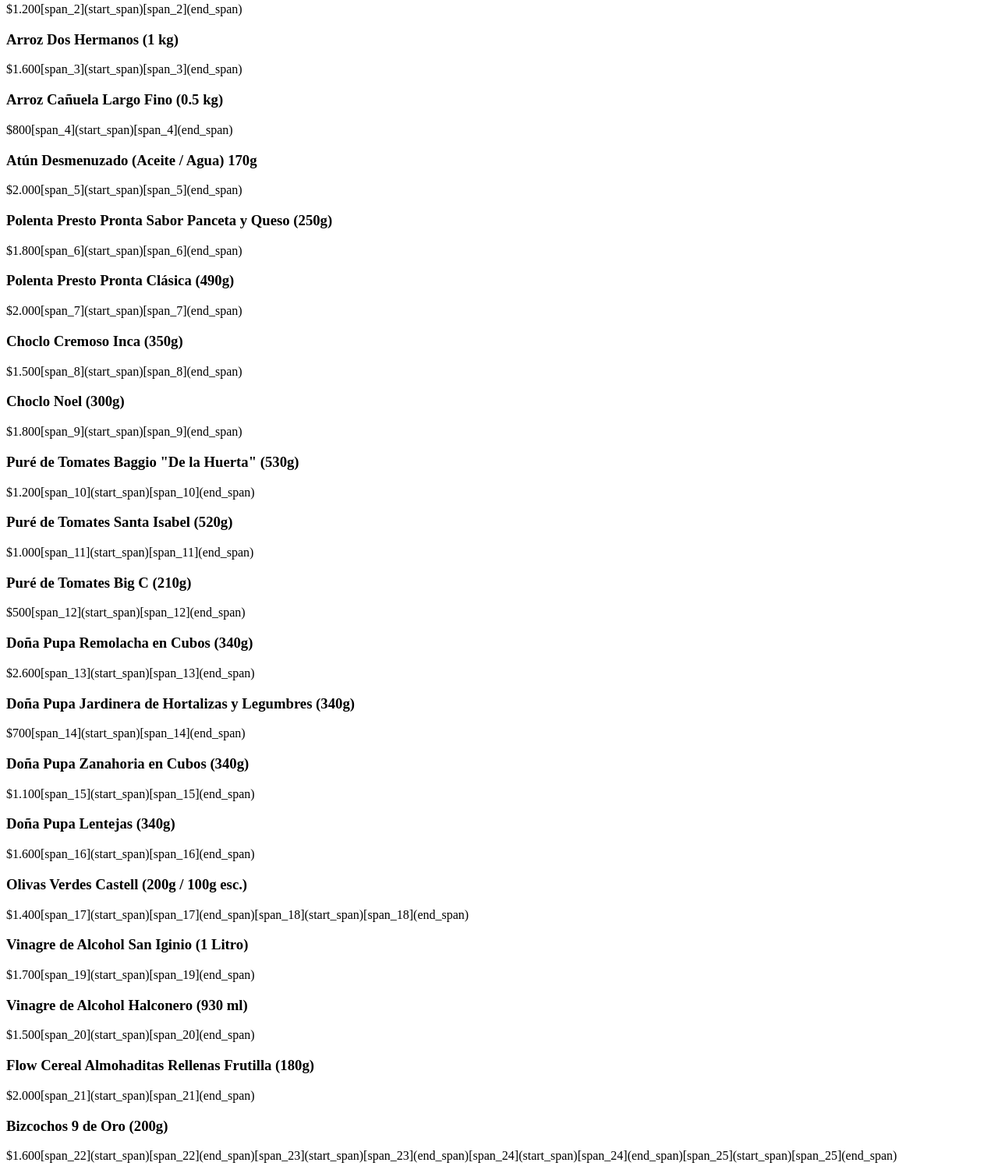
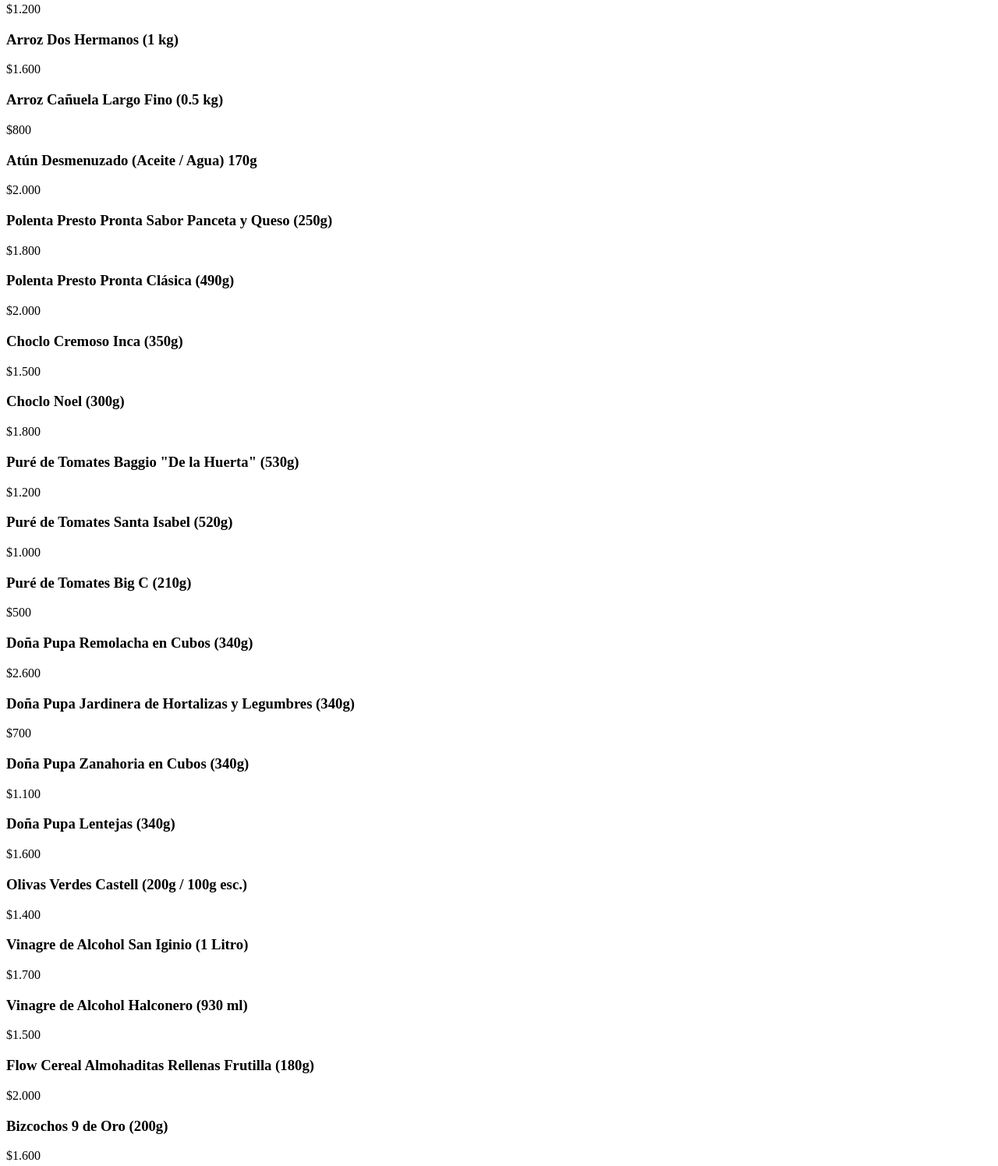
Before and after one commit to sebastian1184/kiosco-the-grinch, a plain HTML site: page index.html in a window 1280 px wide. Shown: the part 867-2363 px from the top of the page at 78% size. Drawn offline with Linux system fonts and the light colour scheme.

Commit message:
Update index.html

```diff
--- a/index.html
+++ b/index.html
@@ -15,32 +15,32 @@
         <div class="product-card"><h3>Sal Gruesa Celusal / Colosal (1 kg)</h3><p class="price">Consultar</p></div>
 
         <!-- Fideos -->
-        <div class="product-card"><h3>Fideos Luquetti (Tirabuzón / Coditos / Mostachol) 500g</h3><p class="price">$1.600[span_0](start_span)[span_0](end_span)</p></div>
-        <div class="product-card"><h3>Fideos Favorita Coditos 500g</h3><p class="price">$1.000[span_1](start_span)[span_1](end_span)</p></div>
-        <div class="product-card"><h3>Fideos La Providencia (Tirabuzón / Coditos / Mostachol / Pampero) 500g</h3><p class="price">$1.200[span_2](start_span)[span_2](end_span)</p></div>
+        <div class="product-card"><h3>Fideos Luquetti (Tirabuzón / Coditos / Mostachol) 500g</h3><p class="price">$1.600</p></div>
+        <div class="product-card"><h3>Fideos Favorita Coditos 500g</h3><p class="price">$1.000</p></div>
+        <div class="product-card"><h3>Fideos La Providencia (Tirabuzón / Coditos / Mostachol / Pampero) 500g</h3><p class="price">$1.200</p></div>
 
         <!-- Arroz, Atún, Polenta y Choclo -->
-        <div class="product-card"><h3>Arroz Dos Hermanos (1 kg)</h3><p class="price">$1.600[span_3](start_span)[span_3](end_span)</p></div>
-        <div class="product-card"><h3>Arroz Cañuela Largo Fino (0.5 kg)</h3><p class="price">$800[span_4](start_span)[span_4](end_span)</p></div>
-        <div class="product-card"><h3>Atún Desmenuzado (Aceite / Agua) 170g</h3><p class="price">$2.000[span_5](start_span)[span_5](end_span)</p></div>
-        <div class="product-card"><h3>Polenta Presto Pronta Sabor Panceta y Queso (250g)</h3><p class="price">$1.800[span_6](start_span)[span_6](end_span)</p></div>
-        <div class="product-card"><h3>Polenta Presto Pronta Clásica (490g)</h3><p class="price">$2.000[span_7](start_span)[span_7](end_span)</p></div>
-        <div class="product-card"><h3>Choclo Cremoso Inca (350g)</h3><p class="price">$1.500[span_8](start_span)[span_8](end_span)</p></div>
-        <div class="product-card"><h3>Choclo Noel (300g)</h3><p class="price">$1.800[span_9](start_span)[span_9](end_span)</p></div>
+        <div class="product-card"><h3>Arroz Dos Hermanos (1 kg)</h3><p class="price">$1.600</p></div>
+        <div class="product-card"><h3>Arroz Cañuela Largo Fino (0.5 kg)</h3><p class="price">$800</p></div>
+        <div class="product-card"><h3>Atún Desmenuzado (Aceite / Agua) 170g</h3><p class="price">$2.000</p></div>
+        <div class="product-card"><h3>Polenta Presto Pronta Sabor Panceta y Queso (250g)</h3><p class="price">$1.800</p></div>
+        <div class="product-card"><h3>Polenta Presto Pronta Clásica (490g)</h3><p class="price">$2.000</p></div>
+        <div class="product-card"><h3>Choclo Cremoso Inca (350g)</h3><p class="price">$1.500</p></div>
+        <div class="product-card"><h3>Choclo Noel (300g)</h3><p class="price">$1.800</p></div>
 
         <!-- Purés, Conservas y Vinagres -->
-        <div class="product-card"><h3>Puré de Tomates Baggio "De la Huerta" (530g)</h3><p class="price">$1.200[span_10](start_span)[span_10](end_span)</p></div>
-        <div class="product-card"><h3>Puré de Tomates Santa Isabel (520g)</h3><p class="price">$1.000[span_11](start_span)[span_11](end_span)</p></div>
-        <div class="product-card"><h3>Puré de Tomates Big C (210g)</h3><p class="price">$500[span_12](start_span)[span_12](end_span)</p></div>
-        <div class="product-card"><h3>Doña Pupa Remolacha en Cubos (340g)</h3><p class="price">$2.600[span_13](start_span)[span_13](end_span)</p></div>
-        <div class="product-card"><h3>Doña Pupa Jardinera de Hortalizas y Legumbres (340g)</h3><p class="price">$700[span_14](start_span)[span_14](end_span)</p></div>
-        <div class="product-card"><h3>Doña Pupa Zanahoria en Cubos (340g)</h3><p class="price">$1.100[span_15](start_span)[span_15](end_span)</p></div>
-        <div class="product-card"><h3>Doña Pupa Lentejas (340g)</h3><p class="price">$1.600[span_16](start_span)[span_16](end_span)</p></div>
-        <div class="product-card"><h3>Olivas Verdes Castell (200g / 100g esc.)</h3><p class="price">$1.400[span_17](start_span)[span_17](end_span)[span_18](start_span)[span_18](end_span)</p></div>
-        <div class="product-card"><h3>Vinagre de Alcohol San Iginio (1 Litro)</h3><p class="price">$1.700[span_19](start_span)[span_19](end_span)</p></div>
-        <div class="product-card"><h3>Vinagre de Alcohol Halconero (930 ml)</h3><p class="price">$1.500[span_20](start_span)[span_20](end_span)</p></div>
-        <div class="product-card"><h3>Flow Cereal Almohaditas Rellenas Frutilla (180g)</h3><p class="price">$2.000[span_21](start_span)[span_21](end_span)</p></div>
-        <div class="product-card"><h3>Bizcochos 9 de Oro (200g)</h3><p class="price">$1.600[span_22](start_span)[span_22](end_span)[span_23](start_span)[span_23](end_span)[span_24](start_span)[span_24](end_span)[span_25](start_span)[span_25](end_span)</p></div>
+        <div class="product-card"><h3>Puré de Tomates Baggio "De la Huerta" (530g)</h3><p class="price">$1.200</p></div>
+        <div class="product-card"><h3>Puré de Tomates Santa Isabel (520g)</h3><p class="price">$1.000</p></div>
+        <div class="product-card"><h3>Puré de Tomates Big C (210g)</h3><p class="price">$500</p></div>
+        <div class="product-card"><h3>Doña Pupa Remolacha en Cubos (340g)</h3><p class="price">$2.600</p></div>
+        <div class="product-card"><h3>Doña Pupa Jardinera de Hortalizas y Legumbres (340g)</h3><p class="price">$700</p></div>
+        <div class="product-card"><h3>Doña Pupa Zanahoria en Cubos (340g)</h3><p class="price">$1.100</p></div>
+        <div class="product-card"><h3>Doña Pupa Lentejas (340g)</h3><p class="price">$1.600</p></div>
+        <div class="product-card"><h3>Olivas Verdes Castell (200g / 100g esc.)</h3><p class="price">$1.400</p></div>
+        <div class="product-card"><h3>Vinagre de Alcohol San Iginio (1 Litro)</h3><p class="price">$1.700</p></div>
+        <div class="product-card"><h3>Vinagre de Alcohol Halconero (930 ml)</h3><p class="price">$1.500</p></div>
+        <div class="product-card"><h3>Flow Cereal Almohaditas Rellenas Frutilla (180g)</h3><p class="price">$2.000</p></div>
+        <div class="product-card"><h3>Bizcochos 9 de Oro (200g)</h3><p class="price">$1.600</p></div>
     </div>
 </div>
 
@@ -62,10 +62,10 @@
 <div class="category-section" id="panificados">
     <h2>Panificados y Lactales</h2>
     <div class="product-grid">
-        <div class="product-card"><h3>Pan Viena / Pan para Panchos Plus Ultra (6 u. - 250g)</h3><p class="price">$1.500[span_26](start_span)[span_26](end_span)[span_27](start_span)[span_27](end_span)</p></div>
-        <div class="product-card"><h3>Pan para Hamburguesas Plus Ultra (4 u. - 200g)</h3><p class="price">$1.500[span_28](start_span)[span_28](end_span)[span_29](start_span)[span_29](end_span)</p></div>
-        <div class="product-card"><h3>Pan Lactal Plus Ultra (Blanco o Salvado - 400g)</h3><p class="price">$2.400[span_30](start_span)[span_30](end_span)[span_31](start_span)[span_31](end_span)</p></div>
-        <div class="product-card"><h3>Prepizza (x 1 unidad)</h3><p class="price">$1.400[span_32](start_span)[span_32](end_span)</p></div>
-        <div class="product-card"><h3>Prepizza (x 2 unidades)</h3><p class="price">$2.200[span_33](start_span)[span_33](end_span)</p></div>
+        <div class="product-card"><h3>Pan Viena / Pan para Panchos Plus Ultra (6 u. - 250g)</h3><p class="price">$1.500</p></div>
+        <div class="product-card"><h3>Pan para Hamburguesas Plus Ultra (4 u. - 200g)</h3><p class="price">$1.500</p></div>
+        <div class="product-card"><h3>Pan Lactal Plus Ultra (Blanco o Salvado - 400g)</h3><p class="price">$2.400</p></div>
+        <div class="product-card"><h3>Prepizza (x 1 unidad)</h3><p class="price">$1.400</p></div>
+        <div class="product-card"><h3>Prepizza (x 2 unidades)</h3><p class="price">$2.200</p></div>
     </div>
 </div>
```
